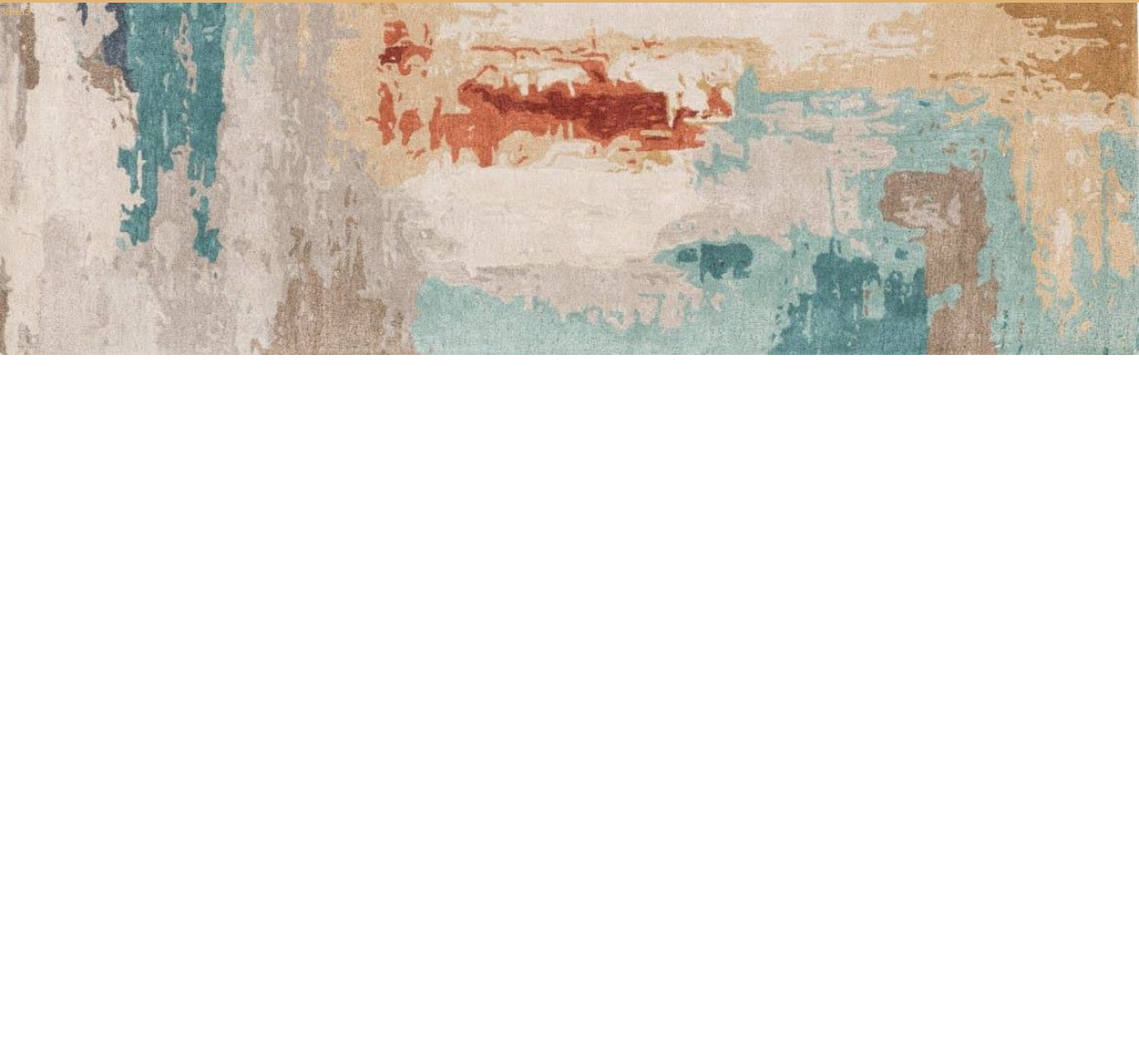
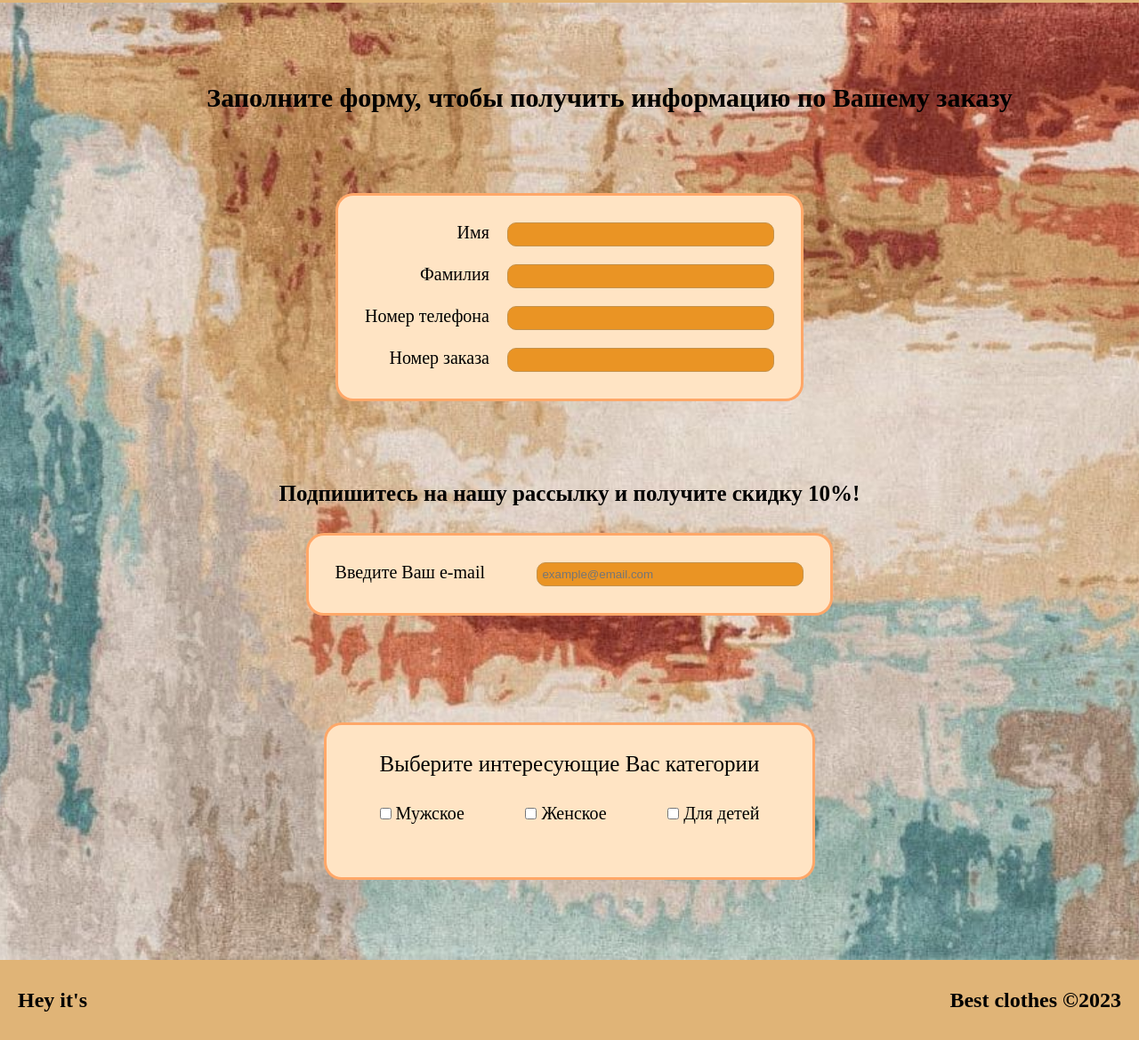
Before and after one commit to avera-codes/Coding-School, a plain HTML site: page практика8/practice8.html in a window 1280 px wide. Shown: the part 87-1256 px from the top of the page at 89% size. Before the commit the page ends 800 px from the top, so only its background shows below. Drawn offline with Linux system fonts and the light colour scheme.

Commit message:
project 8

```diff
--- a/практика8/practice8.css
+++ b/практика8/practice8.css
@@ -22,24 +22,129 @@ header li {
     padding: 34px;
 }
 .page {
-        background-image: url("images/Jaipur Living Genesis Swisher Ges30 Blue - Red Area Rug.jpeg");
+        background-image: url("images/background.jpeg");
         background-size: cover;
-        background-position: center;
-        width: 100%;
-        height: 100%;
+        background-position: center center;
+        background-repeat: no-repeat;
+        display: flex;
+        flex-direction: column;
+        align-items: center;
 }
-body {
-    background-image: url("images/Jaipur Living Genesis Swisher Ges30 Blue - Red Area Rug.jpeg");
-        background-size: cover;
-        background-position: center;
-        background-repeat: no-repeat;
+.order-form-header {
+    font-size: 30px;
+    font-weight: bold;
+    color: rgb(1, 1, 1);
+    margin: 90px 0 0 90px;
+}
+.order-form-field {
+    display: flex;
+    align-items: flex-end;
+    flex-direction: column;
+    border: 3px solid rgba(255, 98, 0, 0.47);
+    border-radius: 20px;
+    padding: 30px;
+    margin:90px;
+    font-size: 20px;
+    gap: 20px;
+    background-color: bisque;
+}
+.order-form {
+    display: flex;
+    flex-direction: column;
+    align-items: center;
+    justify-content: center;
+}
+.form-row {
+    display: flex;
+    flex-direction: row;
+    gap: 20px;
+    justify-content: space-between;
+}
+.form-row input {
+    background-color: rgb(234, 148, 36);
+    border: 1px solid rgb(196, 146, 76);
+    border-radius: 10px;
+    padding: 5px;
+    width: 300px;
+}
+.email-field {
+    display: flex;
+    border: 3px solid rgba(255, 98, 0, 0.47);
+    border-radius: 20px;
+    padding: 30px;
+    margin:30px;
+    font-size: 20px;
+    gap: 20px;
+    background-color: bisque;
+    flex-direction: column; /* почему здесь используется column и почему это не работает если у form-row убрать flex-direction:row и justify-content: space-between */
+}
+.newsletter p {
+    font-weight: bold;
+    font-size: 25px;
+    color: black;
+}
+.order-form {
+    display: flex;
+    flex-direction: column;
+    align-items: center;
+    justify-content: center;
+}
+.categories {
+    display: flex;
+    border: 3px solid rgba(255, 98, 0, 0.47);
+    border-radius: 20px;
+    padding: 30px;
+    margin:90px;
+    font-size: 20px;
+    gap: 20px;
+    background-color: bisque;
+
 
 }
-img {
-    height: 100%;
-    width: 100%;
+.categories legend {
+    font-size: 25px;
+    color: black;
 }
-footer {
+.categories fieldset {
+    border: none;
+    display: flex;
+    padding: 30px;
+}
+.checkbox-container {
+    display: flex;
+    align-items: center;
+    gap: 5px;
+  }
+  fieldset {
+    display: flex;
+    flex-direction: row;
+    justify-content: space-between;
+  }
+  footer {
+    display: flex;
+    justify-content: space-between;
+    align-items: center;
     height: 90px;
-    color: rgb(224, 180, 119);
-}
+    background-color: rgb(224, 180, 119);
+    padding: 20px;
+  }
+  @media only screen and (max-width: 320px) {
+    .order-form-field,
+    .email-field,
+    .categories {
+      margin: 10px;
+      padding: 10px;
+    }
+
+    .order-form-header {
+      font-size: 18px;
+      margin: 10px;
+    }
+
+    .form-row input,
+    .email-field input {
+      width: 100%;
+      padding: 3px;
+      font-size: 14px;
+    }
+  }
--- a/практика8/practice8.html
+++ b/практика8/practice8.html
@@ -4,7 +4,7 @@
     <meta charset="UTF-8">
     <meta http-equiv="X-UA-Compatible" content="IE=edge">
     <meta name="viewport" content="width=device-width, initial-scale=1.0">
-    <title>Document</title>
+    <title>Your order</title>
     <link rel="stylesheet" href="practice8.css"/>
 </head>
 <body>
@@ -18,10 +18,75 @@
         </ul>
     </header>
     <div class="page">
-        <form></form>
+        <div class="order-form">
+            <div class="order-form-header">
+                <p>Заполните форму, чтобы получить информацию по Вашему заказу</p>
             </div>
-    <footer class="footer">
-        <p>заказ</p>
+            <div class="order-form-field">
+                <form action="" method="get" class="order-form">
+                    <div class="form-row">
+                        <label for="first-name">Имя</label>
+                        <input id="first-name" name="first-name" type="text"/>
+                    </div>
+                </form>
+                <form action="" method="get" class="order-form">
+                    <div class="form-row">
+                        <label for="last-name">Фамилия</label>
+                        <input id="last-name" name="last-name" type="text"/>
+                    </div>
+                </form>
+                <form action="" method="get" class="order-form">
+                    <div class="form-row">
+                        <label for="tel-number">Номер телефона</label>
+                        <input id="tel-number" name="tel-number" type="tel"/>
+                    </div>
+                </form>
+                <form action="" method="get" class="order-form">
+                    <div class="form-row">
+                        <label for="order-number">Номер заказа</label>
+                        <input id="order-number" name="order-number" type="number"/>
+                    </div>
+                </form>
+            </div>
+        </div>
+        <div class="newsletter">
+            <div class="newsletter-content">
+                <p>Подпишитесь на нашу рассылку и получите скидку 10%!</p>
+                <div class="email-field">
+                    <form action="" method="get" class="newsletter-form">
+                        <div class="form-row">
+                            <label for="email">Введите Ваш e-mail</label>
+                            <input id="email" type="email" name="email" placeholder="example@email.com">
+                        </div>
+                    </form>
+                </div>
+            </div>
+        </div>
+        <div class="categories">
+            <div class="categories-content">
+                <form class="categories-form">
+                    <fieldset class="product-type">
+                        <legend>Выберите интересующие Вас категории</legend>
+                        <div class="checkbox-container">
+                        <input name="product-type" id="product-type-1" type="checkbox" value="men"/>
+                        <label for="product-type-1">Мужское</label>
+                        </div>
+                        <div class="checkbox-container">
+                        <input name="product-type" id="product-type-2" type="checkbox" value="women"/>
+                        <label for="product-type-2">Женское</label>
+                        </div>
+                        <div class="checkbox-container">
+                        <input name="product-type" id="product-type-3" type="checkbox" value="kids"/>
+                        <label for="product-type-3">Для детей</label>
+                        </div>
+                    </fieldset>
+                </form>
+            </div>
+        </div>
+    </div>
+    <footer>
+        <h2>Hey it's</h2>
+        <h2>Best clothes &copy2023</h2>
     </footer>
 </body>
 </html>
```
Also changed, not shown: практика8/images/background.jpeg (renamed from практика8/images/Jaipur Living Genesis Swisher Ges30 Blue - Red Area Rug.jpeg), 1 other file. Lines whose indentation alone changed are shown as unchanged.
